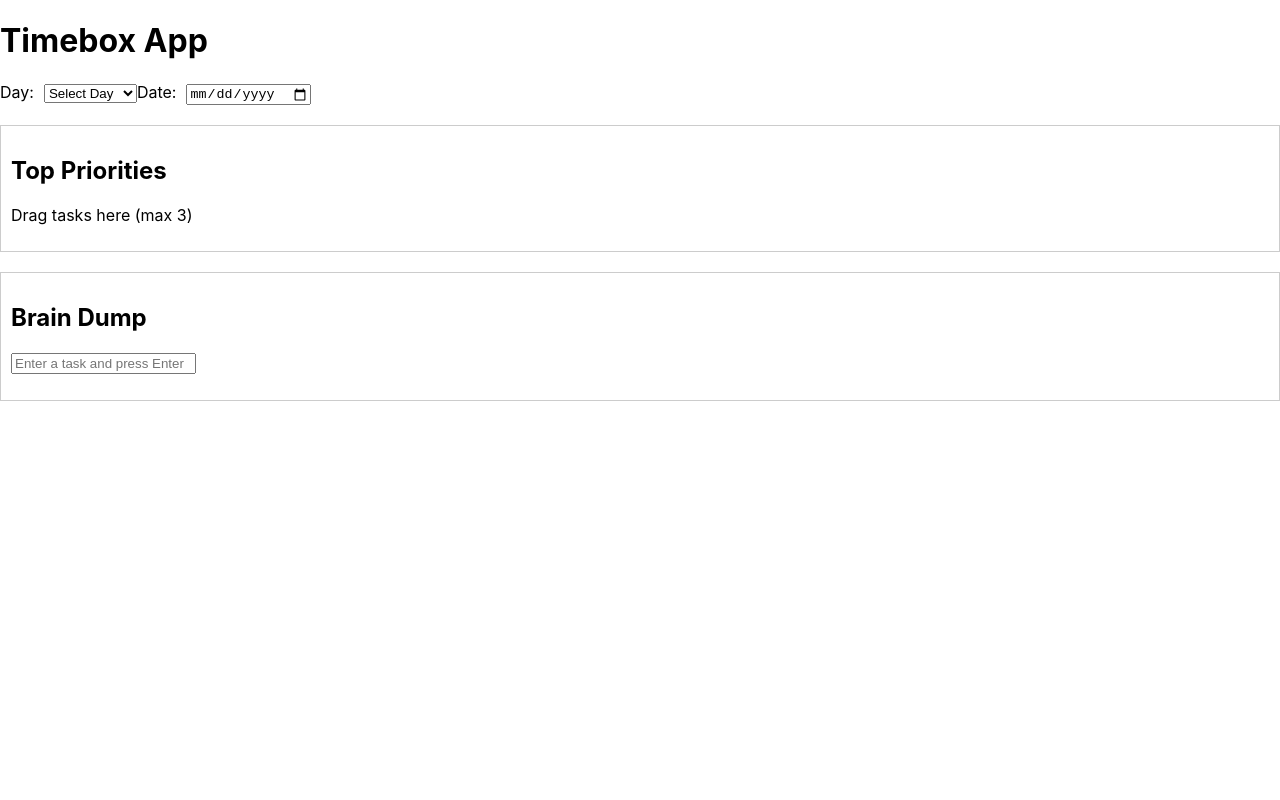
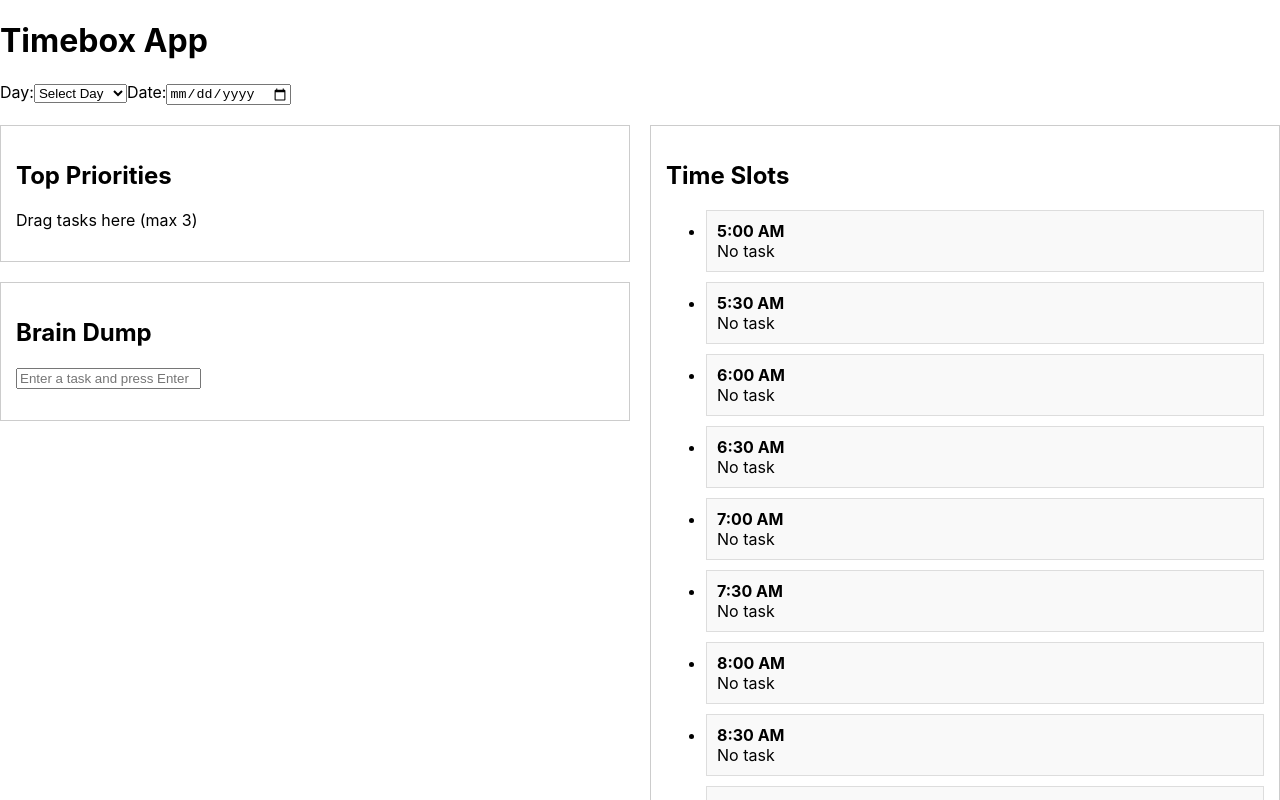
Before and after one commit to MidziRibery/timebox, a React (Create React App) app: page / in a window 1280 px wide. Shown: the top 800 px of the page. Built offline with nearby package versions, Linux system fonts and the light colour scheme.

Commit message:
Arrange the containers to properly be on the left and right

```diff
--- a/src/App.css
+++ b/src/App.css
@@ -1,43 +1,44 @@
-/* Styling for the DateSelector component */
+/* Styling for the flex container that wraps the left and right sections */
+.timebox-container {
+  display: flex;
+  justify-content: space-between;
+  margin-top: 20px;
+}
 
-/* Adds spacing around the DateSelector component */
-.date-selector {
+/* Left section takes up 50% of the width */
+.left-section {
+  width: 50%;
+  margin-right: 20px; /* Adds space between left and right sections */
+}
+
+/* Right section takes up 50% of the width */
+.right-section {
+  width: 50%;
+}
+
+/* Styling for the priority list */
+.priority-list {
+  border: 1px solid #ccc;
+  padding: 15px;
   margin-bottom: 20px;
 }
 
-/* Adds spacing between the label and input fields */
-.date-selector label {
-  margin-right: 10px;
+/* Styling for the brain dump */
+.brain-dump {
+  border: 1px solid #ccc;
+  padding: 15px;
 }
 
-/* Styling for Priority List */
-.priority-list {
-  margin-top: 20px;
-  padding: 10px;
+/* Styling for the time slots */
+.time-slots {
   border: 1px solid #ccc;
+  padding: 15px;
 }
 
-.priority-item {
-  margin: 5px 0;
+/* Adjust the task slot styling to fit in the right section */
+.time-slot {
+  margin-bottom: 10px;
+  background-color: #f9f9f9;
   padding: 10px;
-  background-color: #f5f5f5;
   border: 1px solid #ddd;
-  display: flex;
-  justify-content: space-between;
 }
-
-/* Styling for Brain Dump */
-.brain-dump {
-  margin-top: 20px;
-  padding: 10px;
-  border: 1px solid #ccc;
-}
-
-.task-item {
-  margin: 5px 0;
-  padding: 10px;
-  background-color: #f9f9f9;
-  border: 1px solid #ddd;
-  display: flex;
-  justify-content: space-between;
-}
--- a/src/App.js
+++ b/src/App.js
@@ -4,6 +4,7 @@ import "./App.css"; // Importing the CSS file for styling.
 import DateSelector from "./components/DateSelector"; // Importing the DateSelector component.
 import PriorityList from "./components/PriorityList"; // Importing the PriorityList component
 import BrainDump from "./components/BrainDump"; // Importing BrainDump component
+import TimeSlots from "./components/TimeSlots"; // Importing TimeSlots component
 
 function App() {
   return (
@@ -14,13 +15,21 @@ function App() {
       {/* Rendering the DateSelector component to allow day and date selection */}
       <DateSelector />
 
-      {/* Rendering the PriorityList component */}
-      <PriorityList />
+      {/* Flex container to hold both the left and right sections */}
+      <div className="timebox-container">
+        {/* Left section for Top Priorities and Brain Dump */}
+        <div className="left-section">
+          {/* Rendering the PriorityList component */}
+          <PriorityList />
+          {/* Rendering the PriorityList component */}
+          <BrainDump />
+        </div>
 
-      {/* Rendering the BrainDump component */}
-      <BrainDump />
-
-      {/* Other components (like Brain Dump, Top Priorities, and Time Slots) will be added here later */}
+        {/* Right section for Time Slots */}
+        <div className="right-section">
+          <TimeSlots />
+        </div>
+      </div>
     </div>
   );
 }
--- /dev/null
+++ b/src/components/TimeSlots.js
@@ -0,0 +1,77 @@
+// Importing React and useState for managing state
+import React, { useState } from "react";
+
+const TimeSlots = () => {
+  // Updated array of time slots with 30-minute intervals
+  const timeSlots = [
+    "5:00 AM",
+    "5:30 AM",
+    "6:00 AM",
+    "6:30 AM",
+    "7:00 AM",
+    "7:30 AM",
+    "8:00 AM",
+    "8:30 AM",
+    "9:00 AM",
+    "9:30 AM",
+    "10:00 AM",
+    "10:30 AM",
+    "11:00 AM",
+    "11:30 AM",
+    "12:00 PM",
+    "12:30 PM",
+    "1:00 PM",
+    "1:30 PM",
+    "2:00 PM",
+    "2:30 PM",
+    "3:00 PM",
+    "3:30 PM",
+    "4:00 PM",
+    "4:30 PM",
+    "5:00 PM",
+    "5:30 PM",
+    "6:00 PM",
+    "6:30 PM",
+    "7:00 PM",
+    "7:30 PM",
+    "8:00 PM",
+    "8:30 PM",
+    "9:00 PM",
+    "9:30 PM",
+    "10:00 PM",
+  ];
+
+  // State to keep track of tasks assigned to each time slot
+  const [tasksInSlots, setTasksInSlots] = useState(
+    Array(timeSlots.length).fill(null)
+  );
+
+  // Function to handle assigning a task to a time slot (placeholder for drag-and-drop logic)
+  const handleTaskDrop = (task, index) => {
+    const updatedSlots = [...tasksInSlots];
+    updatedSlots[index] = task;
+    setTasksInSlots(updatedSlots);
+  };
+
+  return (
+    // Main container for the Time Slots
+    <div className="time-slots">
+      <h2>Time Slots</h2>
+
+      {/* Rendering each time slot */}
+      <ul>
+        {timeSlots.map((time, index) => (
+          <li key={index} className="time-slot">
+            <strong>{time}</strong> {/* Displaying the time */}
+            {/* Displaying the task if assigned to the time slot */}
+            <div className="task-slot">
+              {tasksInSlots[index] ? tasksInSlots[index] : "No task"}
+            </div>
+          </li>
+        ))}
+      </ul>
+    </div>
+  );
+};
+
+export default TimeSlots;
```
